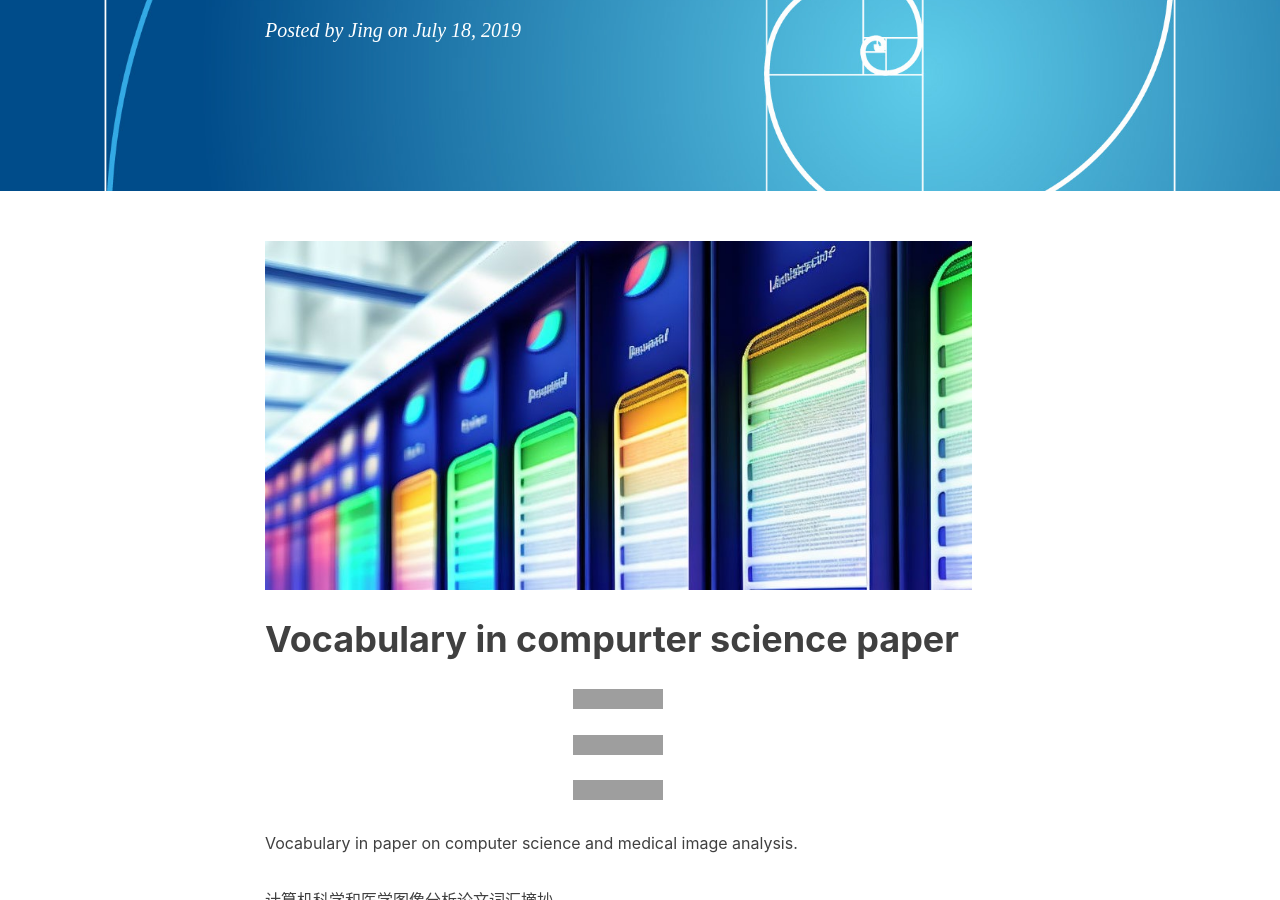
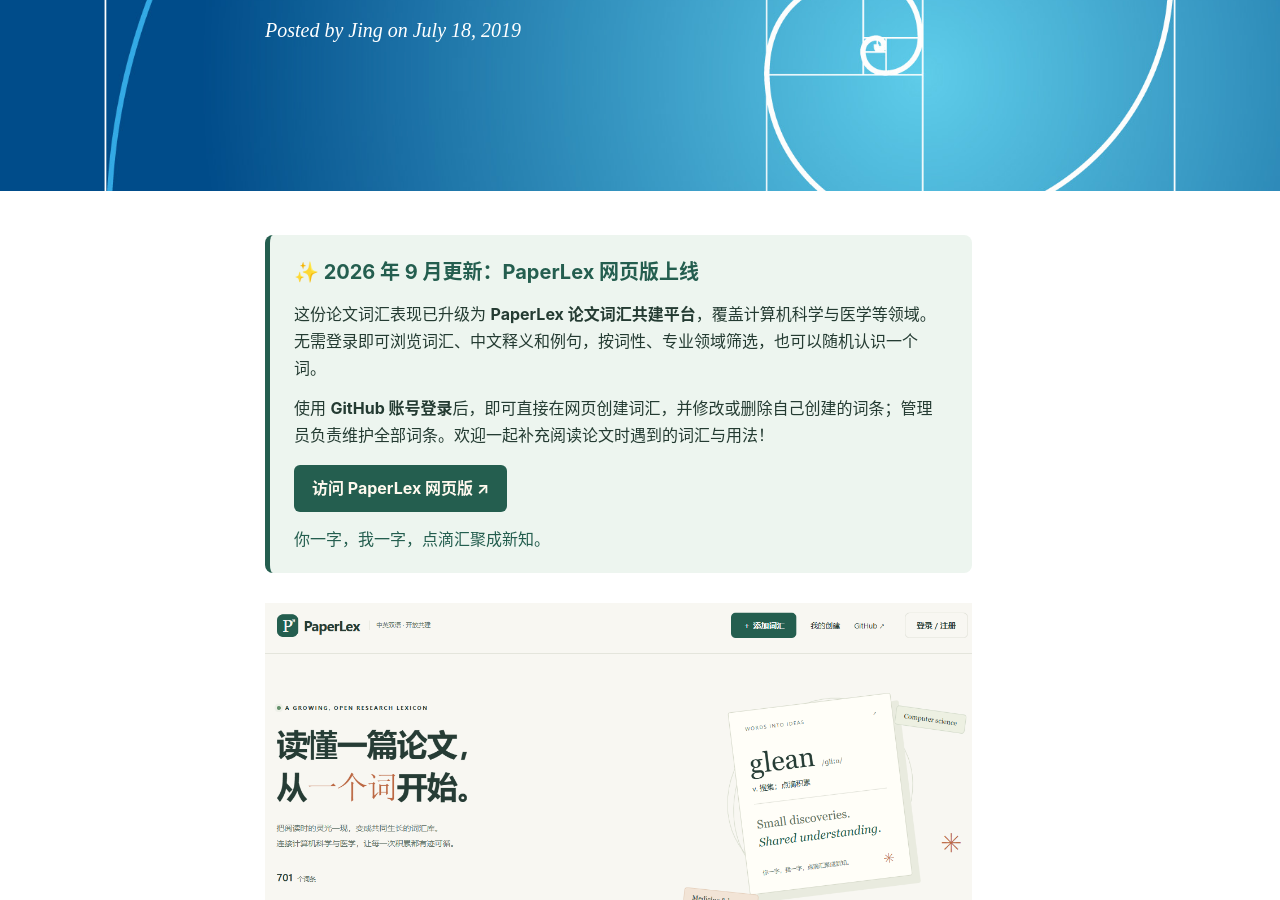
Before and after one commit to jizhang02/jizhang02.github.io, a Jekyll site: the page built from _posts/2019-07-18-vocabulary.markdown, in a window 1280 px wide and 900 px high, scrolled down 392 px. Built offline with Jekyll 4.4.1, drawn with Linux system fonts in a browser that asks for light colours; nearby versions of some CDN libraries; a script that is not in the unit is left out; comment, search, counter and statistics services are not loaded; grey boxes are pictures that could not be loaded.

Commit message:
blog update

```diff
--- a/_posts/2019-07-18-vocabulary.markdown
+++ b/_posts/2019-07-18-vocabulary.markdown
@@ -12,7 +12,15 @@
 ---
 
 
-![Header Image](/img/dream_vocabulary.jpg)
+<aside aria-label="PaperLex 更新" style="margin: 24px 0; padding: 20px 24px; border-left: 5px solid #245e4f; border-radius: 8px; background: #edf5ef; color: #243b32;">
+  <p style="margin: 0 0 12px; font-size: 20px; font-weight: bold; color: #245e4f;">✨ 2026 年 9 月更新：PaperLex 网页版上线</p>
+  <p style="margin: 0 0 12px;">这份论文词汇表现已升级为 <strong>PaperLex 论文词汇共建平台</strong>，覆盖计算机科学与医学等领域。无需登录即可浏览词汇、中文释义和例句，按词性、专业领域筛选，也可以随机认识一个词。</p>
+  <p style="margin: 0 0 16px;">使用 <strong>GitHub 账号登录</strong>后，即可直接在网页创建词汇，并修改或删除自己创建的词条；管理员负责维护全部词条。欢迎一起补充阅读论文时遇到的词汇与用法！</p>
+  <p style="margin: 0 0 14px;"><a href="https://jizhang02.github.io/Vocabulary-in-Compurter-Science-Paper/" style="display: inline-block; padding: 10px 18px; border-radius: 6px; background: #245e4f; color: #fff9ee; font-weight: bold; text-decoration: none;">访问 PaperLex 网页版 ↗</a></p>
+  <p style="margin: 0; color: #245e4f;">你一字，我一字，点滴汇聚成新知。</p>
+</aside>
+
+![Header Image](/img/20260911_paperlex.png)
 
 # Vocabulary in compurter science paper
 
```
Also changed, not shown: img/20260911_paperlex.png (added), img/dream_vocabulary.jpg (deleted).
